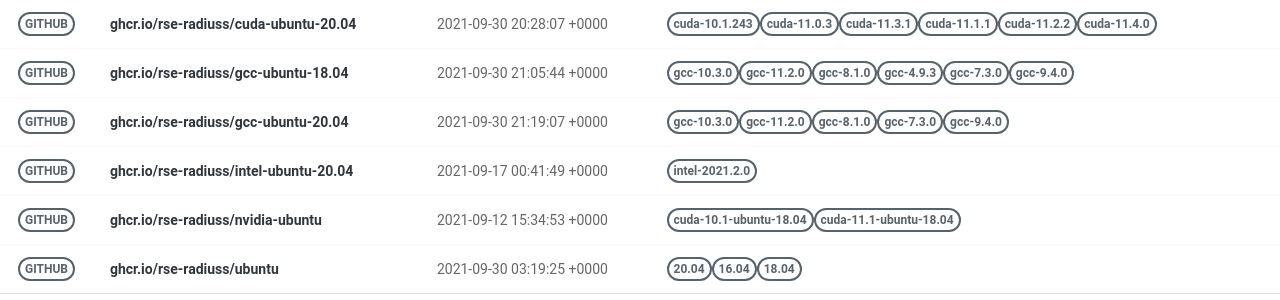
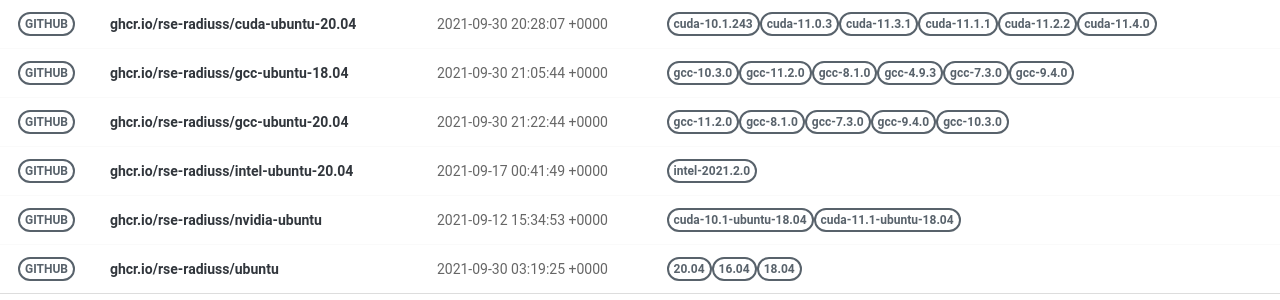
Before and after one commit to rse-ops/docker-images, a Jekyll site: the page built from pages/index.md, in a window 1280 px wide. Shown: the part 228-528 px from the top of the page. Built offline with Jekyll 4.4.1, drawn with Linux system fonts in a browser that asks for light colours; nearby versions of some CDN libraries.

Commit message:
Automated push to update library 2021-09-30

```diff
--- a/_library/ghcr.io-rse-radiuss-gcc-ubuntu-20.04.md
+++ b/_library/ghcr.io-rse-radiuss-gcc-ubuntu-20.04.md
@@ -1,14 +1,11 @@
 ---
 layout: container
 name: ghcr.io/rse-radiuss/gcc-ubuntu-20.04
-updated_at: 2021-09-30 21:19:07.883468
+updated_at: 2021-09-30 21:22:44.394728
 
 
 container_url: https://github.com/orgs/rse-radiuss/packages/container/package/gcc-ubuntu-20.04
 versions:
- - tag: gcc-10.3.0
-   dockerfile: https://github.com/rse-radiuss/docker-images/blob/main/ubuntu/gcc/Dockerfile
-   manifest: https://crane.ggcr.dev/manifest/ghcr.io/rse-radiuss/gcc-ubuntu-20.04:gcc-10.3.0
  - tag: gcc-11.2.0
    dockerfile: https://github.com/rse-radiuss/docker-images/blob/main/ubuntu/gcc/Dockerfile
    manifest: https://crane.ggcr.dev/manifest/ghcr.io/rse-radiuss/gcc-ubuntu-20.04:gcc-11.2.0
```
Also changed, not shown: other parts of _library/ghcr.io-rse-radiuss-gcc-ubuntu-20.04.md (+3 -0 lines).
